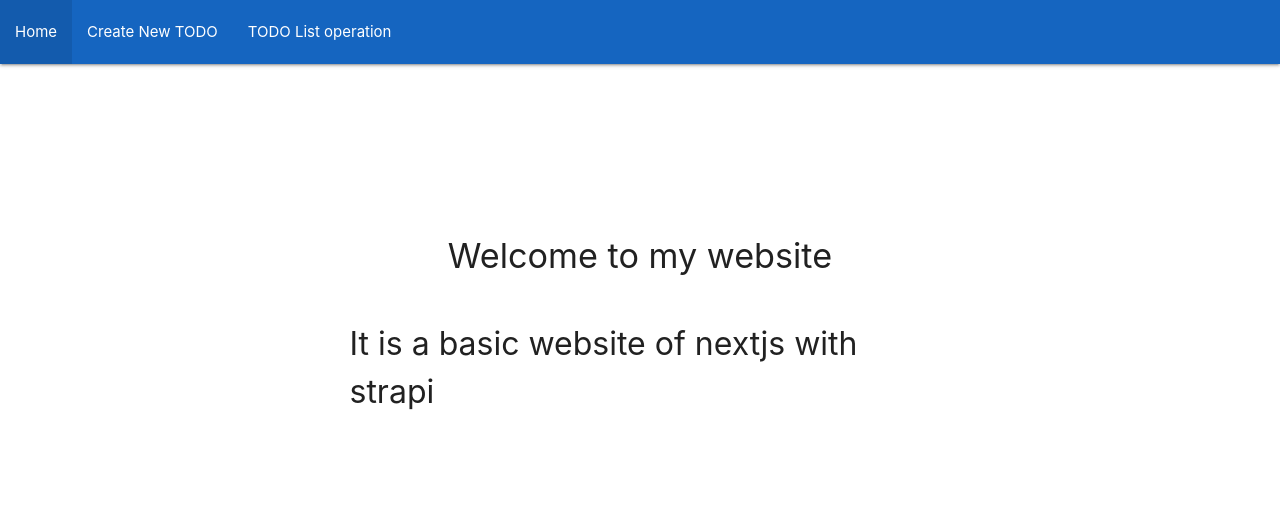
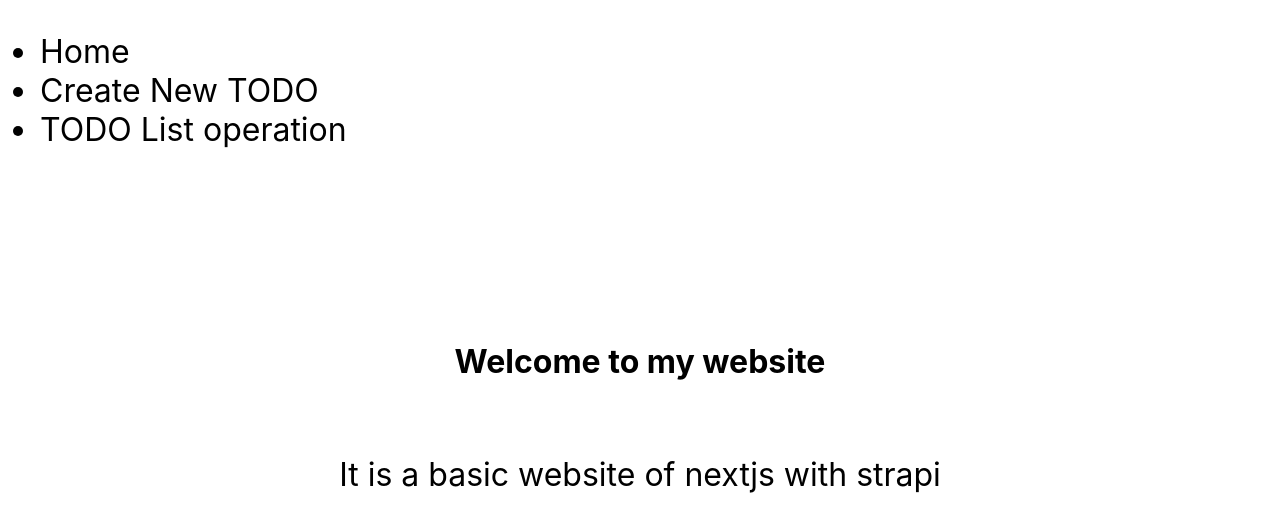
Before and after one commit to Devarshivaidya/nextjs-frontend, a Next.js app: page / in a window 1280 px wide. Shown: the top 532 px of the page. Built offline with nearby package versions, Linux system fonts and the light colour scheme.

Commit message:
stage commit

```diff
--- a/components/Layout.js
+++ b/components/Layout.js
@@ -1,9 +1,9 @@
 import Navbar from "./Navbar"
 const Layout = ({ children }) => (
   <div>
-    <link rel="stylesheet" href="https://cdnjs.cloudflare.com/ajax/libs/materialize/1.0.0/css/materialize.min.css" />
+    {/* <link rel="stylesheet" href="https://cdnjs.cloudflare.com/ajax/libs/materialize/1.0.0/css/materialize.min.css" />
 
-<script src="https://cdnjs.cloudflare.com/ajax/libs/materialize/1.0.0/js/materialize.min.js"></script>
+<script src="https://cdnjs.cloudflare.com/ajax/libs/materialize/1.0.0/js/materialize.min.js"></script> */}
 
     <Navbar />
     <div className="main-container container">
```
